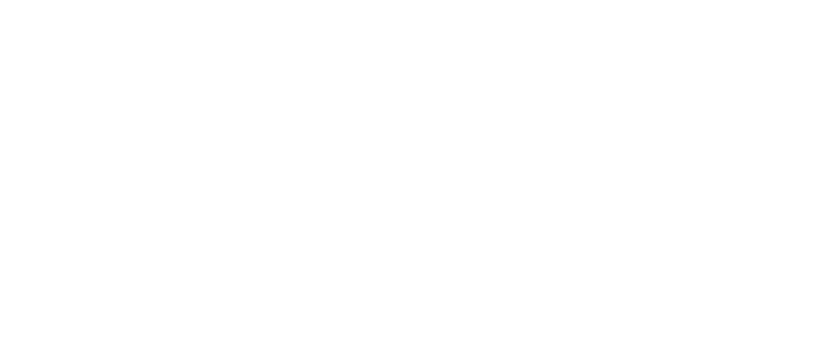
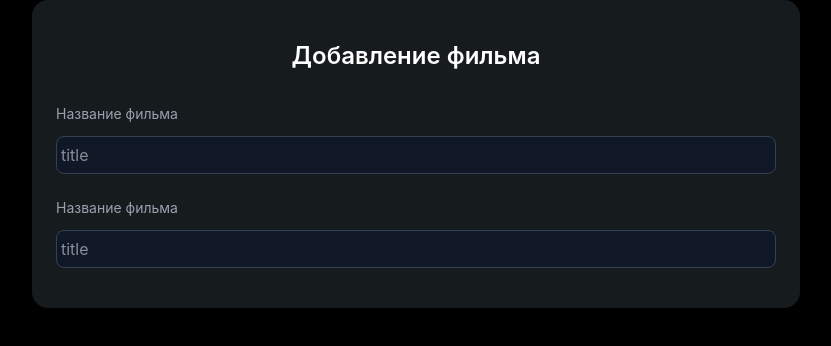
Before and after one commit to RyFeRof/flexora-cinema, a React (Vite) app in the folder front-end/: page /add in a window 1280 px wide. Before the commit this address had no page. Shown: the top 346 px of the page, without its empty margins (224-1055 px from the left). Built offline with nearby package versions, Linux system fonts and the light colour scheme.

Commit message:
A processor and a method for creating a film in the front have been made. I began to write markup

```diff
--- a/front-end/src/App.tsx
+++ b/front-end/src/App.tsx
@@ -1,13 +1,13 @@
 import { Routes, Route } from "react-router-dom"
 import Cinema from "./pages/cinema/cinema"
 import Player from "./pages/player/player"
-// import Add from './pages/add/add';
+import Add from './pages/add/add';
 export default function App(){
   return (
     <Routes>
       <Route path='/' element={<Cinema></Cinema>}/>
       <Route path="/watch" element={<Player/>}></Route>
-      {/* <Route path='/add' element={<Add/>}></Route> */}
+      <Route path='/add' element={<Add/>}></Route>
     </Routes>
   )
 }
--- a/front-end/src/api/index.ts
+++ b/front-end/src/api/index.ts
@@ -1,5 +1,6 @@
 import axios from "axios";
 import type { Film, Release } from "../types"
+import FilmCard from "../components/film_card/film_card";
 
 const api = axios.create({
     baseURL: ''
@@ -36,3 +37,8 @@
     })
     return response.data.path
 }
+
+export const createFilm = async (film: Film): Promise<{ id: number }> => {
+    const response = await api.post(`api/add`, film)
+    return response.data
+}
--- a/front-end/src/pages/add/add.tsx
+++ b/front-end/src/pages/add/add.tsx
@@ -1,5 +1,6 @@
 import { useState } from "react";
-import { uploadFile } from "../../api";
+import { uploadFile, createFilm } from "../../api";
+import type { Film } from "../../types";
 
 export default function Add(){
     const [title, setTitle] = useState('')
@@ -9,4 +10,71 @@
     const [cardFile, setCardFile]  = useState<File | null>(null)
     const [logoFile, setLogoFile] = useState<File | null>(null)
     const [loading, setLoading] = useState(false)
+    const [isHorizontal, setIsHorizontal] = useState(false)
+    const [error, setError] = useState<string | null>(null)
+    const [succes, setSucces] = useState<string | null>(null)
+
+    const handleSubmit = async () => {
+        if(!title.trim()) {
+            setError('Укажите название фильма')
+            return
+        }
+        if (!trailerFile || !cardFile || !logoFile) {
+            setError('Не хватает каких файлов из следующего перечня: (trailer, card, logo)')
+            return
+        }
+        setLoading(true)
+        try {
+            const [trailerPath, cardPath, logoPath] = await Promise.all([
+                uploadFile(trailerFile, 'trailer'),
+                uploadFile(cardFile, 'card'),
+                uploadFile(logoFile, 'logo'),
+            ])
+
+            const film: Film = {
+                id: null,
+                title: title.trim(),
+                is_serial: isSerial,
+                description: description.trim() || null,
+                trailer: { id: null, path: trailerPath },
+                card: { id: null, is_horizontal: isHorizontal, path: cardPath },
+                logo: { id: null, path: logoPath },
+            }
+            const { id } = await createFilm(film)
+            setSucces(`Добавление фильма прошло успешно! Id фильма ${id}`)
+        }
+        catch (e) {
+            console.error(e)
+            setError('Не удалось сохранить фильм в бд')
+        }
+        finally {
+            setLoading(false)
+        }
+    }
+    return (
+        <div className="min-h-screen min-w-screen bg-black text-white">
+            <div className="mx-auto max-w-3xl px-6 py-10 bg-mist-900 rounded-2xl">
+                <h1 className="text-2xl mb-8 font-semibold mx-auto text-center">Добавление фильма</h1>
+                <div>
+                    <div className="flex flex-col gap-6 mb-6">
+                        <label className="flex flex-col gap-3">
+                            <p className="text-sm text-gray-400">Название фильма</p>
+                            <input placeholder="title" value={ title }
+                                className="rounded-lg py-1.5 px-1 border border-gray-700 bg-gray-900 outline-none focus:border-gray-400"
+                                onChange={ (e) => setTitle(e.target.value) } />
+                        </label>
+                    </div>
+                    <div className="flex flex-col gap-6">
+                        <label className="flex flex-col gap-3">
+                            <p className="text-sm text-gray-400">Название фильма</p>
+                            <input placeholder="title" value={ title }
+                                className="rounded-lg py-1.5 px-1 border border-gray-700 bg-gray-900 outline-none focus:border-gray-400"
+                                onChange={ (e) => setTitle(e.target.value) } />
+                        </label>
+                    </div>
+                </div>
+            </div>
+        </div>
+    )
 }
+// eyJhbGciOiJIUzI1NiIsInR5cCI6IkpXVCJ9.eyJleHAiOjE3ODEyODE5MDcsInVzZXJfaWQiOjEwMDA2fQ.MzMkPF1wt8tvJN6K-22bDdmSaJHl_4lLEEewY2f7fEo
```
Also changed, not shown: 3 other files (tests, documents, lock files or other folders).
